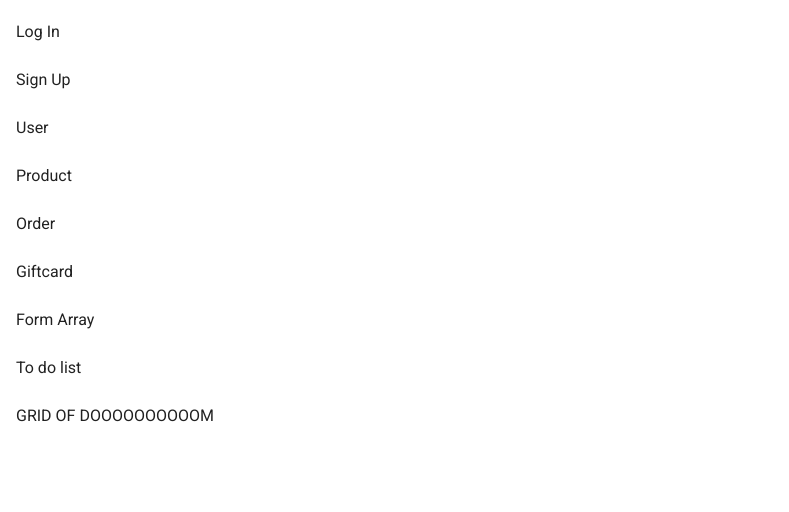
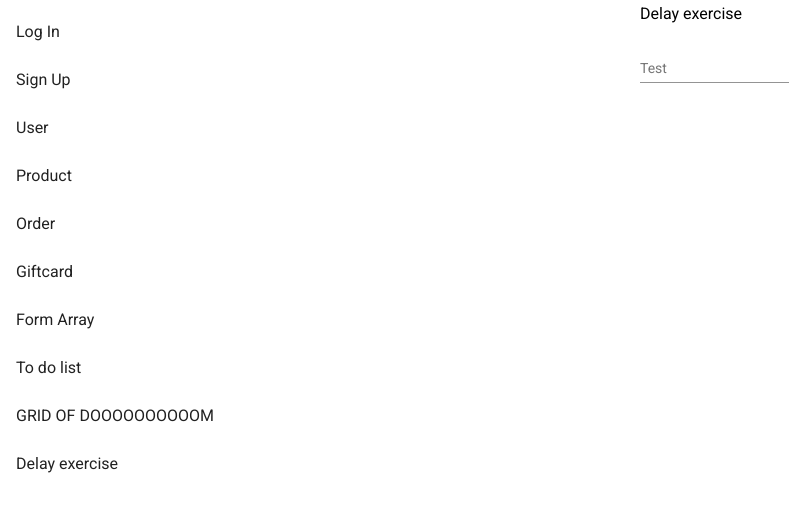
Before and after one commit to ElMachistador/forms, an Angular app: page /delay in a window 1280 px wide. Before the commit this address led to /. Shown: the top 512 px of the page, without its empty margins (0-789 px from the left). Built offline with nearby package versions, Linux system fonts and the light colour scheme.

Commit message:
exercice input delay done

```diff
--- a/src/app/app-routing.module.ts
+++ b/src/app/app-routing.module.ts
@@ -1,6 +1,8 @@
 import { NgModule } from '@angular/core';
 import { RouterModule, Routes } from '@angular/router';
+import { delay } from 'rxjs/operators';
 import { ArrayComponent } from './array/array.component';
+import { DelayComponent } from './delay/delay.component';
 import { GiftcardComponent } from './giftcard/giftcard.component';
 import { GridofdoomComponent } from './gridofdoom/gridofdoom.component';
 import { LoginComponent } from './login/login.component';
@@ -19,7 +21,8 @@ const routes: Routes = [
   {path: "giftcard", component: GiftcardComponent},
   {path: "array", component: ArrayComponent},
   {path: "todo", component: TodoComponent},
-  {path: "gridofdoom", component: GridofdoomComponent}
+  {path: "gridofdoom", component: GridofdoomComponent},
+  {path: "delay", component: DelayComponent}
 ];
 
 @NgModule({
--- a/src/app/app.component.html
+++ b/src/app/app.component.html
@@ -27,6 +27,9 @@
   <mat-list-item>
     <a routerLink="gridofdoom">GRID OF DOOOOOOOOOOM</a>
   </mat-list-item>
+  <mat-list-item>
+    <a routerLink="delay">Delay exercise</a>
+  </mat-list-item>
 </mat-nav-list>
 
 </aside>
--- a/src/app/app.module.ts
+++ b/src/app/app.module.ts
@@ -26,6 +26,7 @@ import { GiftcardComponent } from './giftcard/giftcard.component';
 import { ArrayComponent } from './array/array.component';
 import { TodoComponent } from './todo/todo.component';
 import { GridofdoomComponent } from './gridofdoom/gridofdoom.component';
+import { DelayComponent } from './delay/delay.component';
 
 
 
@@ -41,6 +42,7 @@ import { GridofdoomComponent } from './gridofdoom/gridofdoom.component';
     ArrayComponent,
     TodoComponent,
     GridofdoomComponent,
+    DelayComponent,
   ],
   imports: [
     BrowserModule,
--- /dev/null
+++ b/src/app/delay/delay.component.html
@@ -0,0 +1,11 @@
+<h3>Delay exercise</h3>
+
+<form>
+  <mat-form-field>
+    <mat-label>Test</mat-label>
+    <input [formControl]="form" matInput type="text">
+  </mat-form-field>
+</form>
+
+<!-- <button (click)="test($event)">Test</button> -->
+<span>{{ text$ | async }}</span>
--- /dev/null
+++ b/src/app/delay/delay.component.ts
@@ -0,0 +1,31 @@
+import { Component, OnInit } from '@angular/core';
+
+import { FormGroup, FormControl, FormArray } from '@angular/forms';
+
+import { Observable, of, from, interval } from 'rxjs';
+import { debounceTime, map } from 'rxjs/operators'
+
+@Component({
+  selector: 'app-delay',
+  templateUrl: './delay.component.html',
+  styleUrls: ['./delay.component.scss']
+})
+export class DelayComponent implements OnInit {
+  form = new FormControl()
+  text$?: Observable<any>
+
+  constructor() { }
+
+  ngOnInit(): void {
+    this.text$ = this.form.valueChanges.pipe(
+      debounceTime(500)
+    )
+  }
+
+  test(event: Event) {
+    event.preventDefault()
+    const test = this.form.value
+    console.log(test)
+  }
+
+}
```
Also changed, not shown: src/app/delay/delay.component.scss (added), 1 other file (tests, documents, lock files or other folders).
